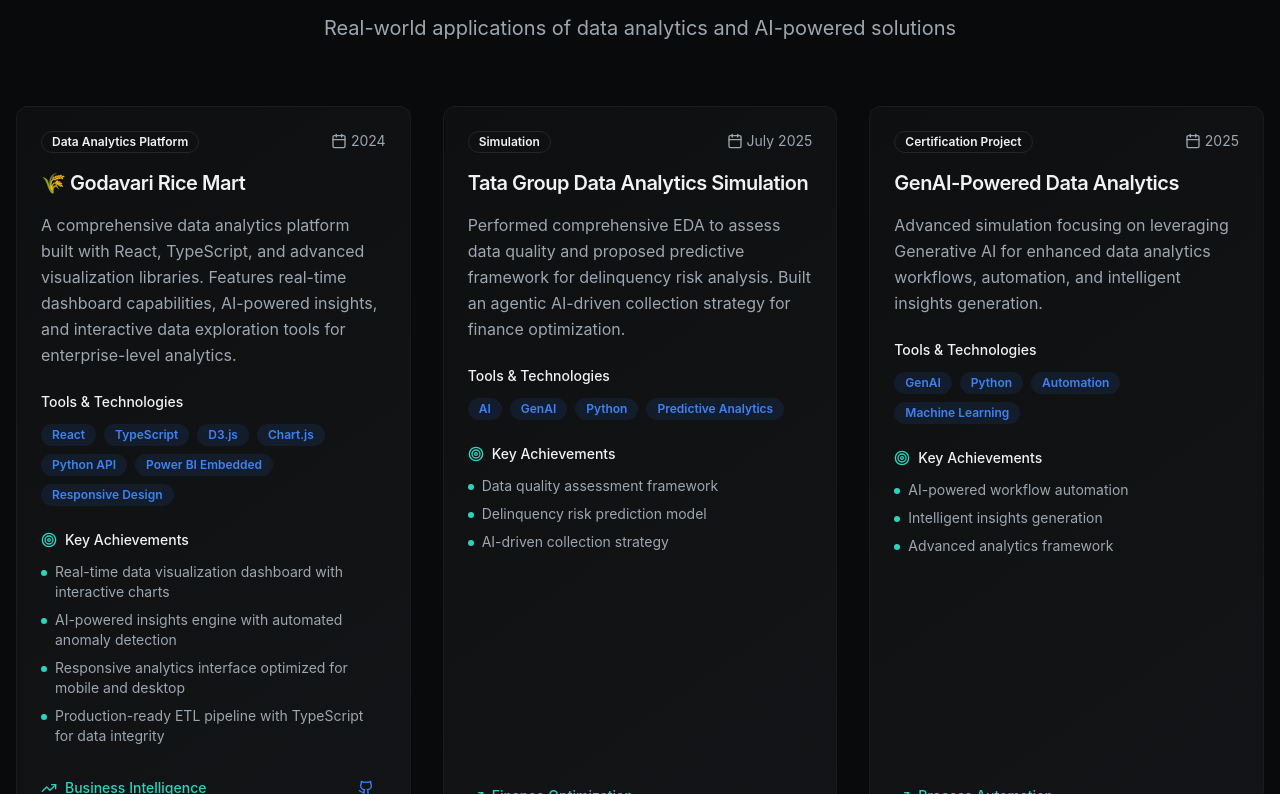
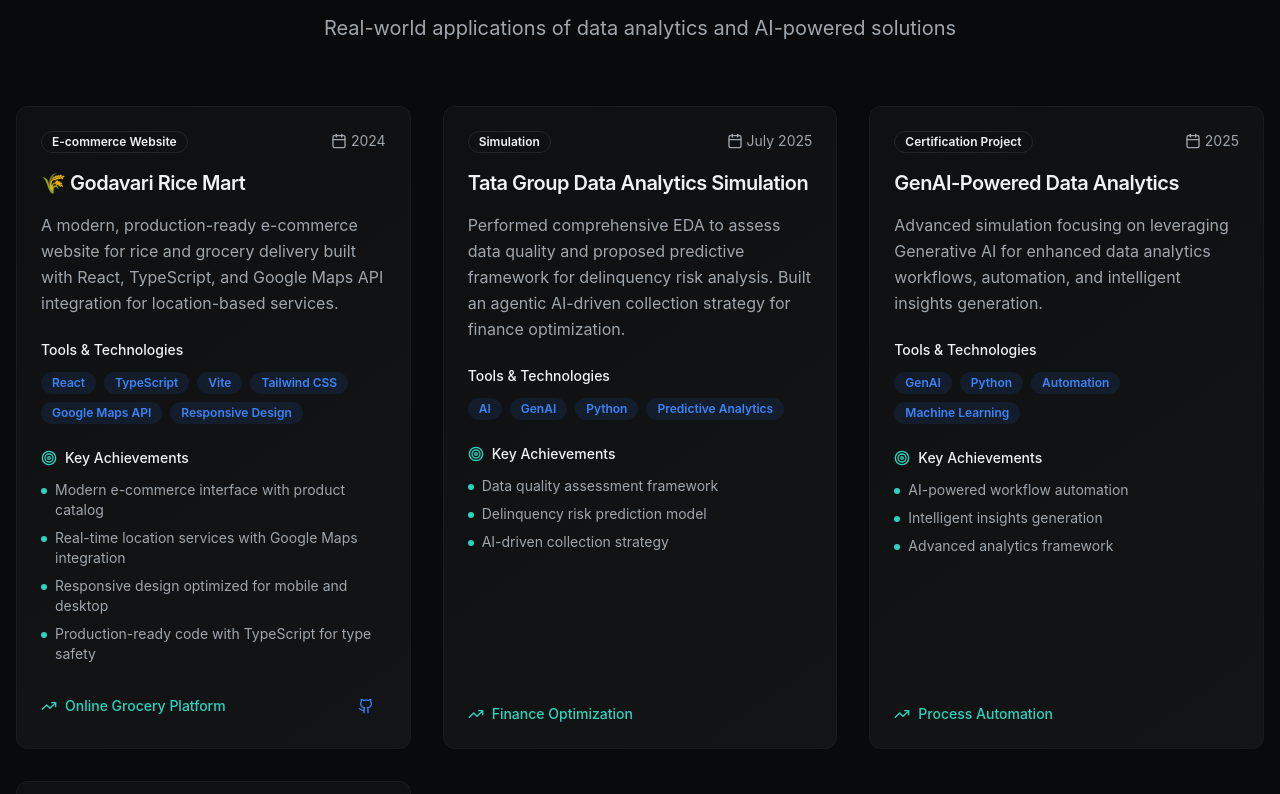
Before and after one commit to MAHESH-GANDE/mahesh-ai-analyst-folio, a React (Vite) app: page / in a window 1280 px wide. Shown: the part 2786-3580 px from the top of the page. Built offline with nearby package versions, Linux system fonts and the light colour scheme.

Commit message:
Update project description
Updated the project description for "Godavari Rice Mart" to specify that it is an e-commerce website.

```diff
--- a/src/components/portfolio/ProjectsSection.tsx
+++ b/src/components/portfolio/ProjectsSection.tsx
@@ -8,16 +8,16 @@ const ProjectsSection = () => {
     {
       title: "🌾 Godavari Rice Mart",
       date: "2024",
-      description: "A comprehensive data analytics platform built with React, TypeScript, and advanced visualization libraries. Features real-time dashboard capabilities, AI-powered insights, and interactive data exploration tools for enterprise-level analytics.",
-      tools: ["React", "TypeScript", "D3.js", "Chart.js", "Python API", "Power BI Embedded", "Responsive Design"],
+      description: "A modern, production-ready e-commerce website for rice and grocery delivery built with React, TypeScript, and Google Maps API integration for location-based services.",
+      tools: ["React", "TypeScript", "Vite", "Tailwind CSS", "Google Maps API", "Responsive Design"],
       achievements: [
-        "Real-time data visualization dashboard with interactive charts",
-        "AI-powered insights engine with automated anomaly detection",
-        "Responsive analytics interface optimized for mobile and desktop",
-        "Production-ready ETL pipeline with TypeScript for data integrity"
+        "Modern e-commerce interface with product catalog",
+        "Real-time location services with Google Maps integration",
+        "Responsive design optimized for mobile and desktop",
+        "Production-ready code with TypeScript for type safety"
       ],
-      type: "Data Analytics Platform",
-      impact: "Business Intelligence",
+      type: "E-commerce Website",
+      impact: "Online Grocery Platform",
       github: "https://github.com/mahesh-gande/godavari-rice-mart"
     },
     {
```
